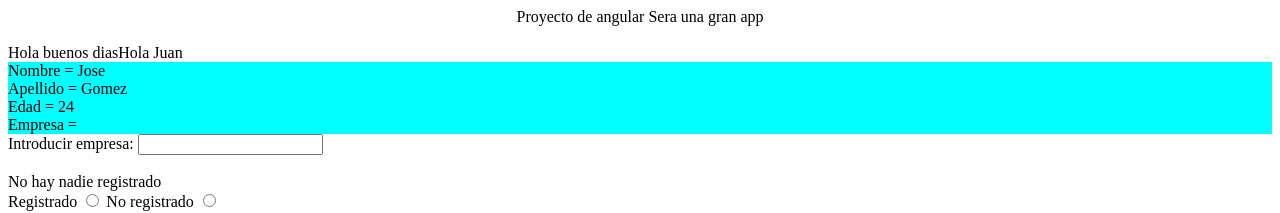
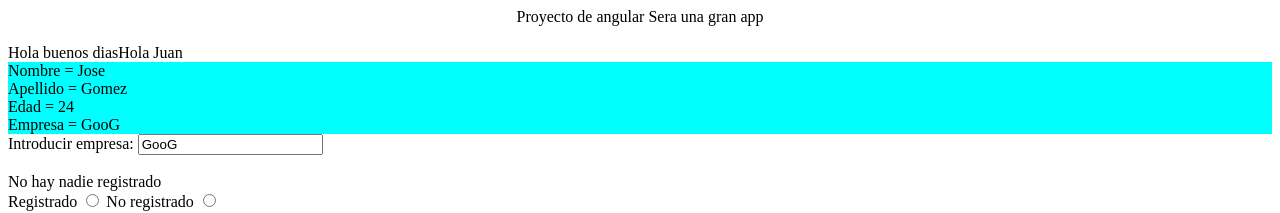
Before and after one commit to JuanS1471/angularproyecto, an Angular app in the folder angular-proyect/: page / in a window 1280 px wide. Shown: the top 213 px of the page. Built offline with nearby package versions, Linux system fonts and the light colour scheme.

Commit message:
Two way binding (binding bidireccional)

```diff
--- a/angular-proyect/src/app/app.module.ts
+++ b/angular-proyect/src/app/app.module.ts
@@ -1,4 +1,5 @@
 import { NgModule } from '@angular/core';
+import { FormsModule } from '@angular/forms';
 import { BrowserModule } from '@angular/platform-browser';
 
 import { AppRoutingModule } from './app-routing.module';
@@ -14,6 +15,7 @@ import { ComponentchildComponent } from './componentehijo/componentchild/compone
   ],
   imports: [
     BrowserModule,
+    FormsModule,
     AppRoutingModule
   ],
   providers: [],
--- a/angular-proyect/src/app/component/componente/componente.component.html
+++ b/angular-proyect/src/app/component/componente/componente.component.html
@@ -1,9 +1,9 @@
 <div>Nombre = {{nombre}}</div>
 <div>Apellido = {{apellido}}</div>
 <div>Edad = {{edad}}</div>
-<div>Empresa = {{empresa.value}}</div>
+<div>Empresa = {{empresa}}</div>
 Introducir empresa:
-<input type="text" #empresa (keyup)="0" >
+<input type="text" [(ngModel)]="empresa" [disabled]="habilitacionCuadro">
 
 <br/>
 <br/>
--- a/angular-proyect/src/app/component/componente/componente.component.ts
+++ b/angular-proyect/src/app/component/componente/componente.component.ts
@@ -10,7 +10,7 @@ export class ComponenteComponent implements OnInit {
   nombre = "Jose"
   apellido = "Gomez"
   edad = 24
-
+  empresa="GooG";
 
   constructor() { }
 
@@ -19,10 +19,8 @@ export class ComponenteComponent implements OnInit {
 
   textoRegister = 'No hay nadie registrado'
 
-  cambiarEmpresa(value: string){
 
-  }
-  habilitacionCuadro = true;
+  habilitacionCuadro = false;
   userRegister = false
   userRegistr(){
     this.userRegister = true
@@ -36,5 +34,4 @@ export class ComponenteComponent implements OnInit {
       this.textoRegister = 'No hay nadie registrado';
     }
   }
-
 }
```
